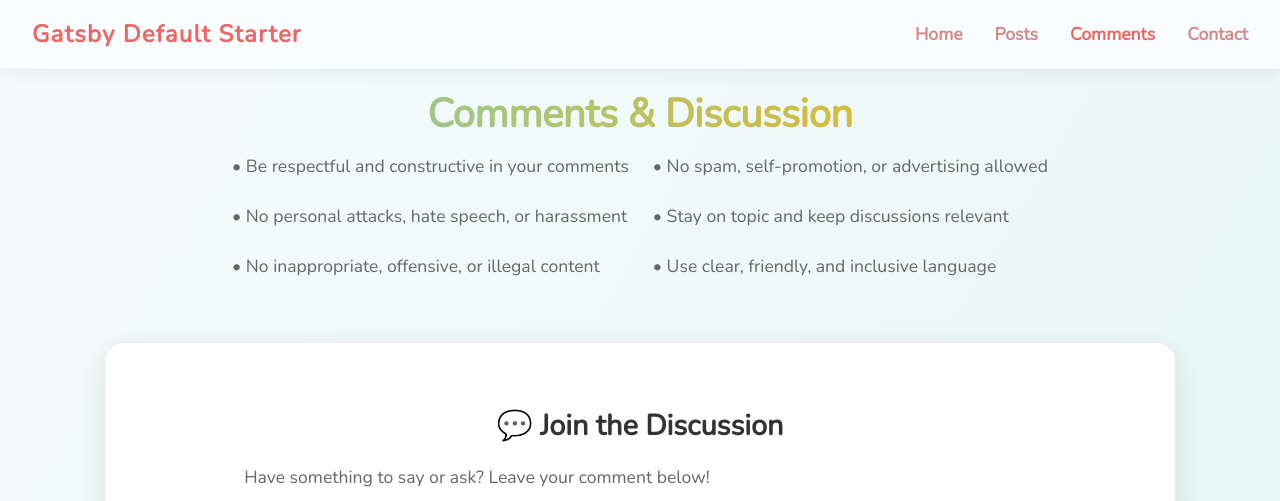
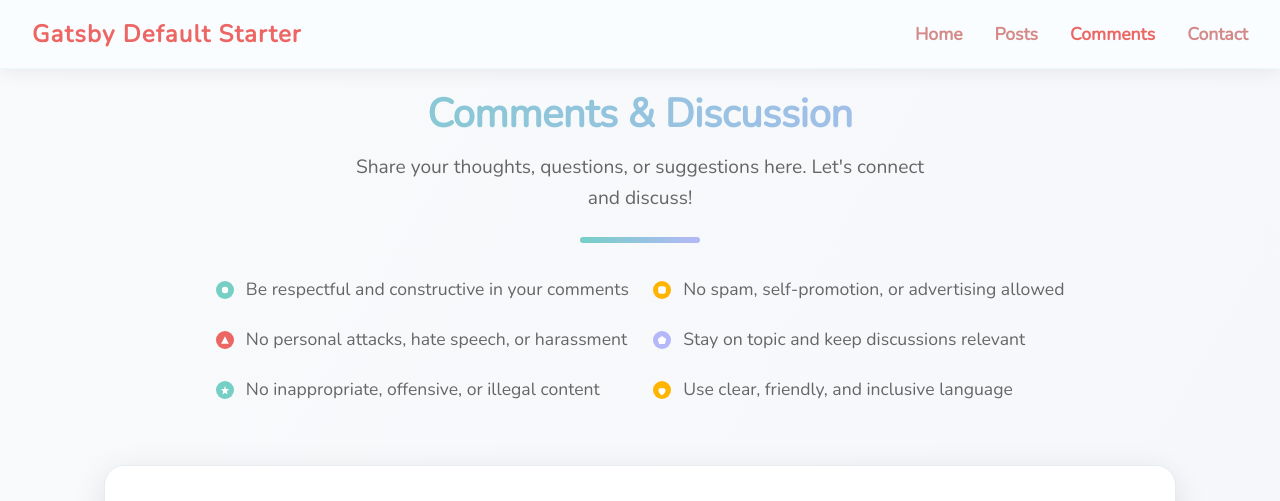
Before and after one commit to tomcomtang/portfolio-blog, a Gatsby site: page /comments in a window 1280 px wide. Shown: the top 501 px of the page. Built offline with nearby package versions, Linux system fonts and the light colour scheme; Gatsby itself is replaced by a stand-in of ours.

Commit message:
feat(comments): 规则icon统一为圆形底+白色图案，风格与全站一致，视觉更统一

```diff
--- a/src/pages/comments.js
+++ b/src/pages/comments.js
@@ -16,7 +16,7 @@ const CommentsPage = () => {
       <style dangerouslySetInnerHTML={{
         __html: `
           body {
-            background: linear-gradient(120deg, #f8fafc 0%, #e6f7f4 100%) !important;
+            background: linear-gradient(120deg, #f8fafc 0%, #f5f7fa 100%) !important;
             min-height: 100vh;
           }
           :root {
@@ -188,13 +188,30 @@ const CommentsPage = () => {
             fontSize: '2.5rem',
             fontWeight: '800',
             marginBottom: '1rem',
-            background: 'linear-gradient(90deg, #76cfc5 0%, #ffb400 100%)',
+            background: 'linear-gradient(90deg, #76cfc5 0%, #b4b8f8 100%)',
             WebkitBackgroundClip: 'text',
             backgroundClip: 'text',
             color: 'transparent'
           }}>
             Comments & Discussion
           </h1>
+          <p style={{
+            fontSize: '1.2rem',
+            color: '#666',
+            margin: '0 auto',
+            maxWidth: '600px',
+            lineHeight: 1.6
+          }}>
+            Share your thoughts, questions, or suggestions here. Let's connect and discuss!
+          </p>
+          {/* 彩色分割线 */}
+          <div style={{
+            height: '6px',
+            width: '120px',
+            margin: '1.5rem auto 2rem',
+            borderRadius: '3px',
+            background: 'linear-gradient(90deg, #76cfc5 0%, #b4b8f8 100%)'
+          }} />
           <ul style={{
             display: 'grid',
             gridTemplateColumns: '1fr 1fr',
@@ -209,12 +226,120 @@ const CommentsPage = () => {
             color: '#666',
             lineHeight: 1.7
           }}>
-            <li style={{ whiteSpace: 'nowrap' }}>• Be respectful and constructive in your comments</li>
-            <li style={{ whiteSpace: 'nowrap' }}>• No spam, self-promotion, or advertising allowed</li>
-            <li style={{ whiteSpace: 'nowrap' }}>• No personal attacks, hate speech, or harassment</li>
-            <li style={{ whiteSpace: 'nowrap' }}>• Stay on topic and keep discussions relevant</li>
-            <li style={{ whiteSpace: 'nowrap' }}>• No inappropriate, offensive, or illegal content</li>
-            <li style={{ whiteSpace: 'nowrap' }}>• Use clear, friendly, and inclusive language</li>
+            <li style={{ whiteSpace: 'nowrap', display: 'flex', alignItems: 'center' }}>
+              {/* 圆形底+白色小圆点 */}
+              <span style={{
+                display: 'inline-block',
+                width: '18px',
+                height: '18px',
+                borderRadius: '50%',
+                background: '#76cfc5',
+                marginRight: '0.7em',
+                verticalAlign: 'middle',
+                flexShrink: 0,
+                position: 'relative'
+              }}>
+                <svg width="18" height="18" viewBox="0 0 18 18" style={{ position: 'absolute', top: 0, left: 0 }}>
+                  <circle cx="9" cy="9" r="3.2" fill="#fff" />
+                </svg>
+              </span>
+              Be respectful and constructive in your comments
+            </li>
+            <li style={{ whiteSpace: 'nowrap', display: 'flex', alignItems: 'center' }}>
+              {/* 圆形底+白色方块 */}
+              <span style={{
+                display: 'inline-block',
+                width: '18px',
+                height: '18px',
+                borderRadius: '50%',
+                background: '#ffb400',
+                marginRight: '0.7em',
+                verticalAlign: 'middle',
+                flexShrink: 0,
+                position: 'relative'
+              }}>
+                <svg width="18" height="18" viewBox="0 0 18 18" style={{ position: 'absolute', top: 0, left: 0 }}>
+                  <rect x="5.2" y="5.2" width="7.6" height="7.6" rx="2" fill="#fff" />
+                </svg>
+              </span>
+              No spam, self-promotion, or advertising allowed
+            </li>
+            <li style={{ whiteSpace: 'nowrap', display: 'flex', alignItems: 'center' }}>
+              {/* 圆形底+白色三角 */}
+              <span style={{
+                display: 'inline-block',
+                width: '18px',
+                height: '18px',
+                borderRadius: '50%',
+                background: '#ec6664',
+                marginRight: '0.7em',
+                verticalAlign: 'middle',
+                flexShrink: 0,
+                position: 'relative'
+              }}>
+                <svg width="18" height="18" viewBox="0 0 18 18" style={{ position: 'absolute', top: 0, left: 0 }}>
+                  <polygon points="9,5.2 12.8,12.8 5.2,12.8" fill="#fff" />
+                </svg>
+              </span>
+              No personal attacks, hate speech, or harassment
+            </li>
+            <li style={{ whiteSpace: 'nowrap', display: 'flex', alignItems: 'center' }}>
+              {/* 圆形底+白色五边形 */}
+              <span style={{
+                display: 'inline-block',
+                width: '18px',
+                height: '18px',
+                borderRadius: '50%',
+                background: '#b4b8f8',
+                marginRight: '0.7em',
+                verticalAlign: 'middle',
+                flexShrink: 0,
+                position: 'relative'
+              }}>
+                <svg width="18" height="18" viewBox="0 0 18 18" style={{ position: 'absolute', top: 0, left: 0 }}>
+                  <polygon points="9,5 13.2,8 11.8,13 6.2,13 4.8,8" fill="#fff" />
+                </svg>
+              </span>
+              Stay on topic and keep discussions relevant
+            </li>
+            <li style={{ whiteSpace: 'nowrap', display: 'flex', alignItems: 'center' }}>
+              {/* 圆形底+白色星形 */}
+              <span style={{
+                display: 'inline-block',
+                width: '18px',
+                height: '18px',
+                borderRadius: '50%',
+                background: '#76cfc5',
+                marginRight: '0.7em',
+                verticalAlign: 'middle',
+                flexShrink: 0,
+                position: 'relative'
+              }}>
+                <svg width="18" height="18" viewBox="0 0 18 18" style={{ position: 'absolute', top: 0, left: 0 }}>
+                  <polygon points="9,5 10,8 13.2,8.3 10.8,10.3 11.6,13.5 9,11.7 6.4,13.5 7.2,10.3 4.8,8.3 8,8" fill="#fff" />
+                </svg>
+              </span>
+              No inappropriate, offensive, or illegal content
+            </li>
+            <li style={{ whiteSpace: 'nowrap', display: 'flex', alignItems: 'center' }}>
+              {/* 圆形底+白色心形 */}
+              <span style={{
+                display: 'inline-block',
+                width: '18px',
+                height: '18px',
+                borderRadius: '50%',
+                background: '#ffb400',
+                marginRight: '0.7em',
+                verticalAlign: 'middle',
+                flexShrink: 0,
+                position: 'relative'
+              }}>
+                <svg width="18" height="18" viewBox="0 0 18 18" style={{ position: 'absolute', top: 0, left: 0 }}>
+                  <path d="M9 14.5s-3.5-2.5-3.5-4.7A2.2 2.2 0 0 1 9 7.5a2.2 2.2 0 0 1 3.5 2.3c0 2.2-3.5 4.7-3.5 4.7z" fill="#fff" />
+                </svg>
+              </span>
+              Use clear, friendly, and inclusive language
+            </li>
           </ul>
         </div>
 
```
